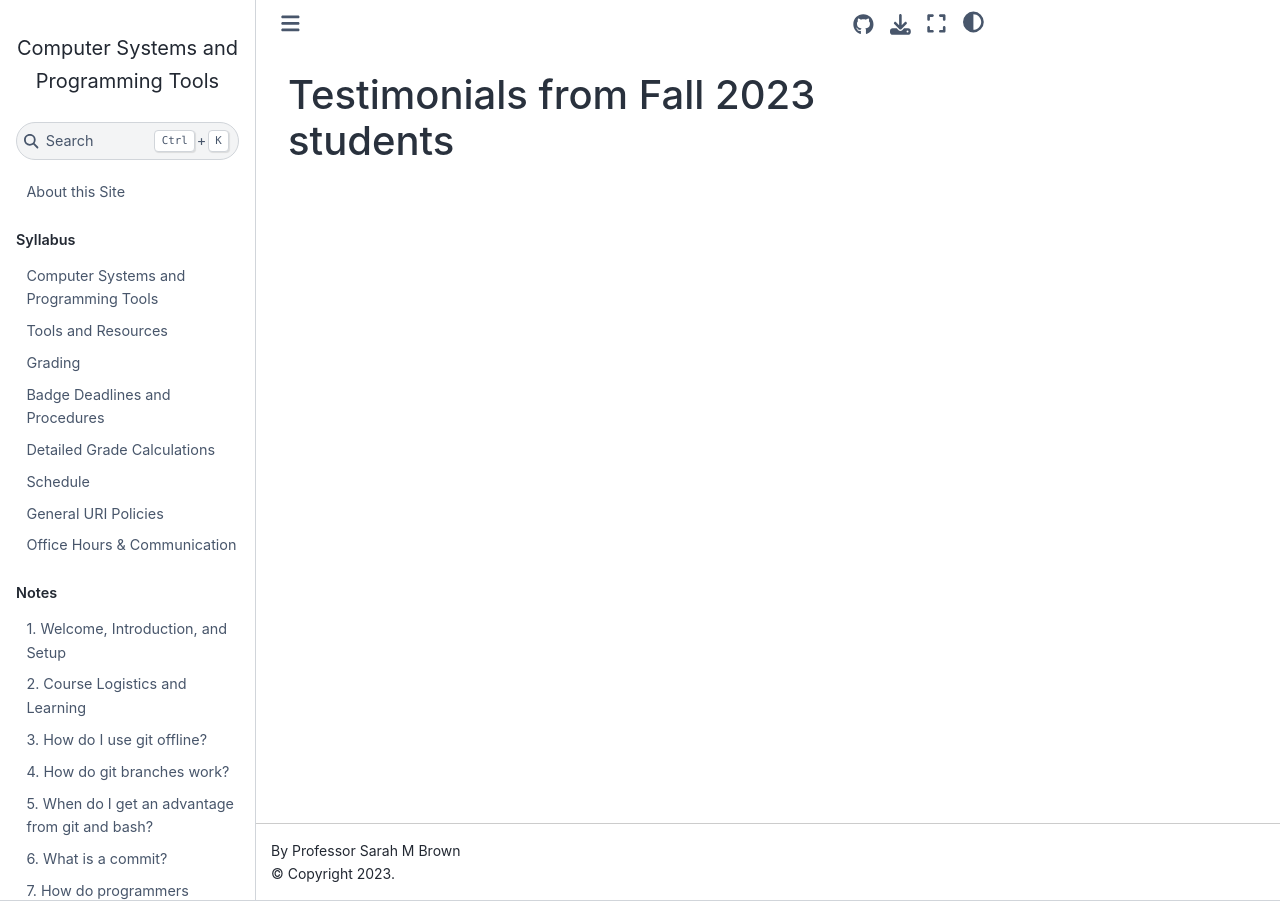
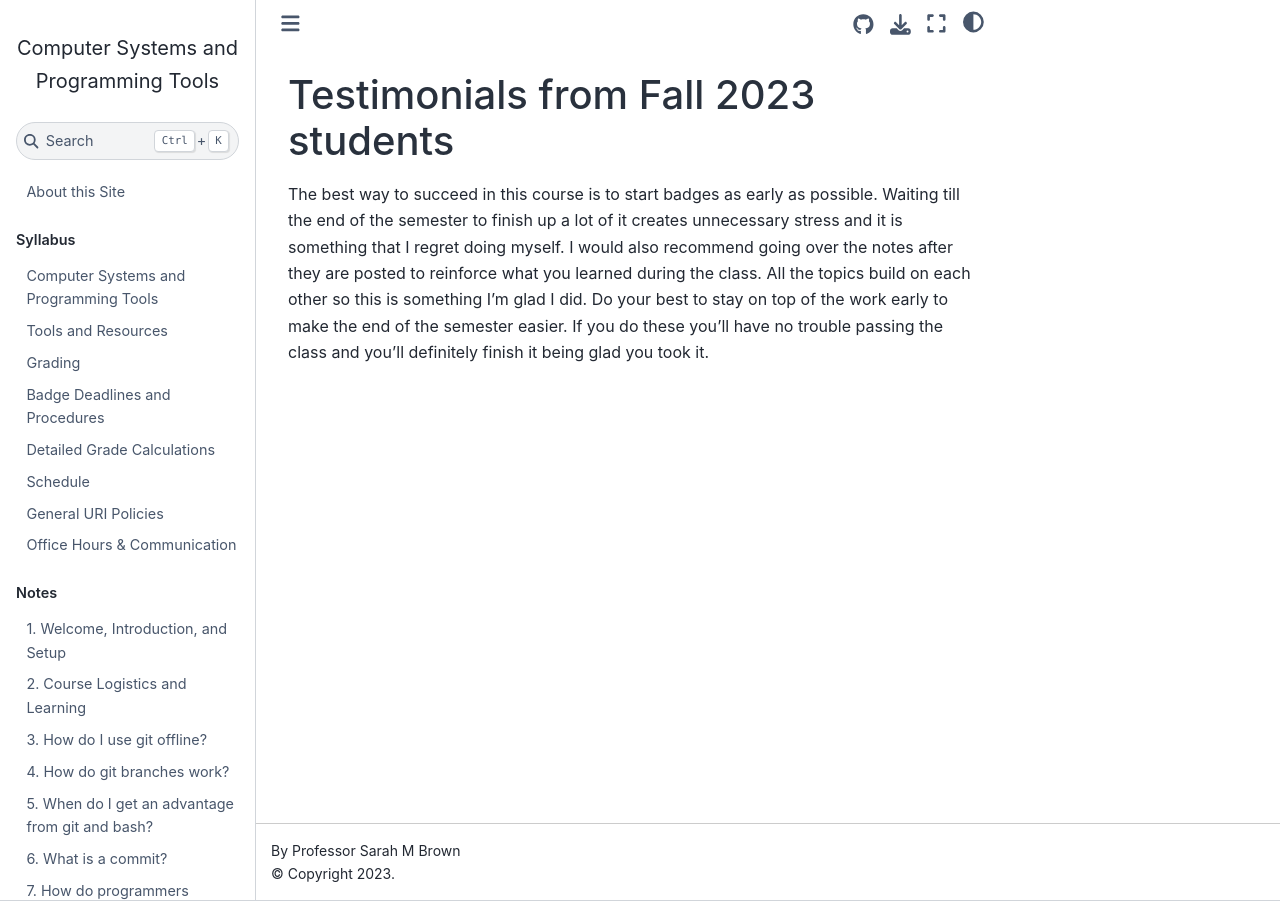
Before and after one commit to introcompsys/fall2023, a Jupyter Book: the page built from resources/testimonials.md, in a window 1280 px wide. Built offline with Jupyter Book 1.0.4 settings and Sphinx 7.4.7 and the Sphinx Book theme 1.1.4, drawn with Linux system fonts in a browser that asks for light colours; pages that are not in the unit, such as notebooks, are missing from menus.

Commit message:
Update testimonials.md

```diff
--- a/resources/testimonials.md
+++ b/resources/testimonials.md
@@ -1 +1,3 @@
 # Testimonials from Fall 2023 students
+
+The best way to succeed in this course is to start badges as early as possible. Waiting till the end of the semester to finish up a lot of it creates unnecessary stress and it is something that I regret doing myself. I would also recommend going over the notes after they are posted to reinforce what you learned during the class. All the topics build on each other so this is something I’m glad I did. Do your best to stay on top of the work early to make the end of the semester easier. If you do these you’ll have no trouble passing the class and you’ll definitely finish it being glad you took it.
```
